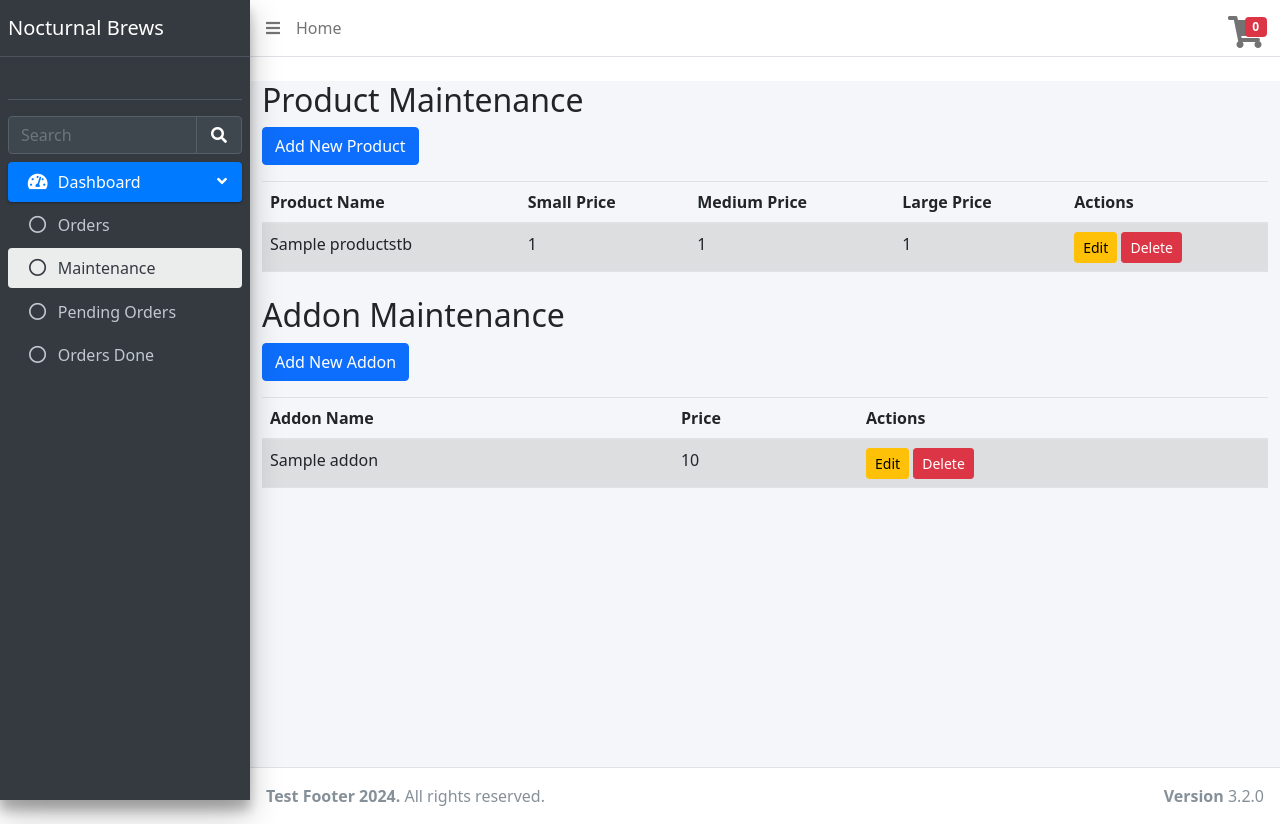
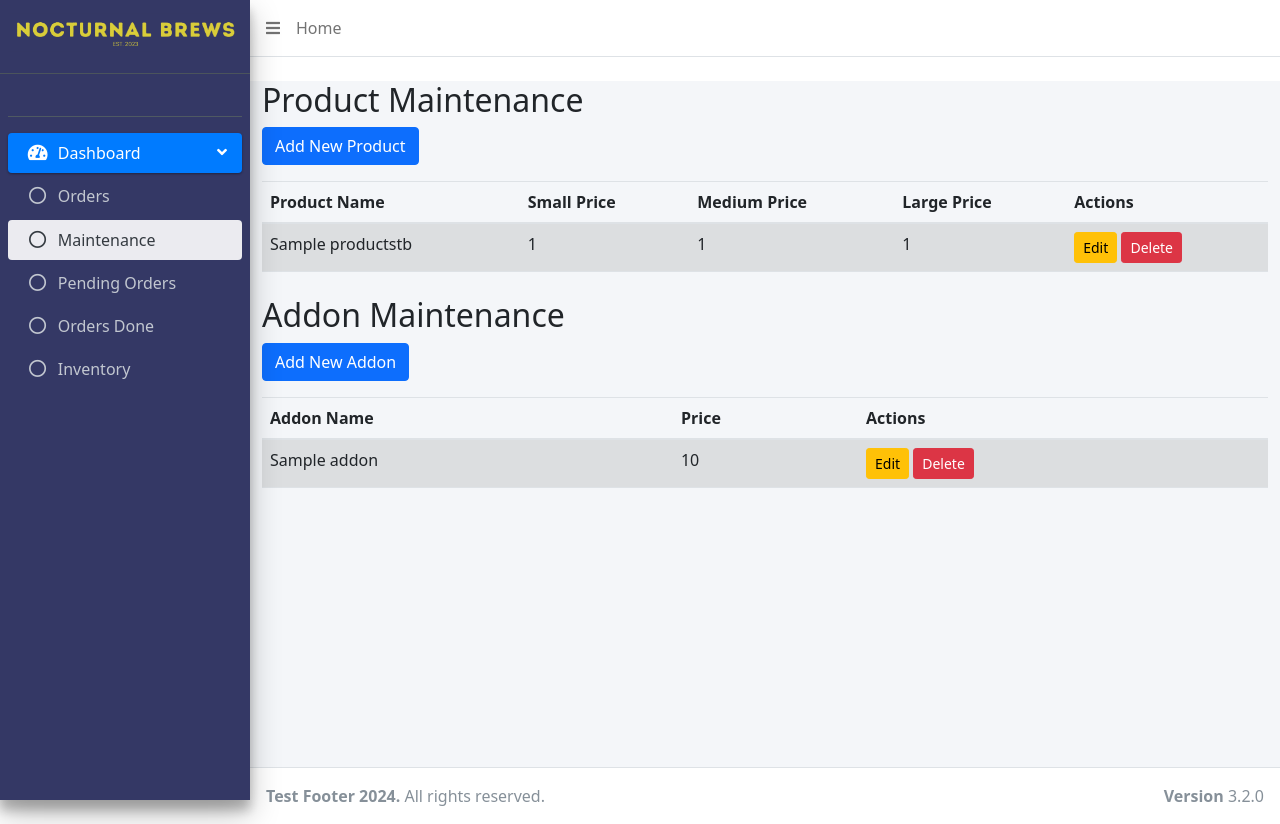
Before and after one commit to ShukuAki/NocturnalBrews, an ASP.NET Core app: page /Home/Maintenance in a window 1280 px wide. Run offline with ASP.NET Core 8, Linux system fonts and the light colour scheme; tables that the repository leaves empty hold one stand-in row (values such as "Sample post"); some libraries are stand-ins or nearby versions.

Commit message:
Design Changes

```diff
--- a/NocturnalBrews/Views/Home/Maintenance.cshtml
+++ b/NocturnalBrews/Views/Home/Maintenance.cshtml
@@ -50,22 +50,16 @@
             <!-- Right navbar links -->
             <ul class="navbar-nav ml-auto">
                 <!-- Navbar Search -->
-                <li class="nav-item">
-                    <a href="#" class="nav-link" onclick="showCart()">
-                        <i class="fas fa-shopping-cart fa-2x"></i>
-                        <span class="badge badge-danger navbar-badge" id="cartCount">0</span>
-                    </a>
-                </li>
+
 
             </ul>
         </nav>
         <!-- /.navbar -->
         <!-- Main Sidebar Container -->
-        <aside class="main-sidebar sidebar-dark-primary elevation-4">
+        <aside class="main-sidebar sidebar-dark-primary elevation-4" style="background-color: #343865;">
             <!-- Brand Logo -->
-            <a href="index3.html" class="brand-link">
-
-                <span class="brand-text font-weight-light"> Nocturnal Brews </span>
+            <a href="@Url.Action("Index", "Home")" class="brand-link">
+                <img src="~/logo.png" alt="Nocturnal Brews Logo" class="img-fluid" style="margin-bottom:     8px;">
             </a>
 
             <!-- Sidebar -->
@@ -77,23 +71,9 @@
                     </div>
                 </div>
 
-                <!-- SidebarSearch Form -->
-                <div class="form-inline">
-                    <div class="input-group" data-widget="sidebar-search">
-                        <input class="form-control form-control-sidebar" type="search" placeholder="Search" aria-label="Search">
-                        <div class="input-group-append">
-                            <button class="btn btn-sidebar">
-                                <i class="fas fa-search fa-fw"></i>
-                            </button>
-                        </div>
-                    </div>
-                </div>
-
                 <!-- Sidebar Menu -->
                 <nav class="mt-2">
-                    <ul class="nav nav-pills nav-sidebar flex-column" data-widget="treeview" role="menu" data-accordion="false">
-                        <!-- Add icons to the links using the .nav-icon class
-                             with font-awesome or any other icon font library -->
+                    <ul class="nav nav-pills nav-sidebar flex-column">
                         <li class="nav-item menu-open">
                             <a href="#" class="nav-link active">
                                 <i class="nav-icon fas fa-tachometer-alt"></i>
@@ -105,35 +85,39 @@
                             <ul class="nav nav-treeview">
                                 <li class="nav-item">
                                     <a href="@Url.Action("Index", "Home")" class="nav-link ">
-                                        <i class="far fa-circle nav-icon" id="index-icon"></i>
+                                        <i class="far fa-circle nav-icon"></i>
                                         <p>Orders</p>
                                     </a>
                                 </li>
                                 <li class="nav-item">
                                     <a href="@Url.Action("Maintenance", "Home")" class="nav-link active">
-                                        <i class="far fa-circle nav-icon" id="index-icon"></i>
+                                        <i class="far fa-circle nav-icon"></i>
                                         <p>Maintenance</p>
                                     </a>
                                 </li>
                                 <li class="nav-item">
-                                    <a href="@Url.Action("PendingOrder", "Home")" class="nav-link ">
-                                        <i class="far fa-circle nav-icon" id="index-icon"></i>
+                                    <a href="@Url.Action("PendingOrder", "Home")" class="nav-link">
+                                        <i class="far fa-circle nav-icon"></i>
                                         <p>Pending Orders</p>
                                     </a>
                                 </li>
                                 <li class="nav-item">
-                                    <a href="@Url.Action("OrdersDone", "Home")" class="nav-link ">
-                                        <i class="far fa-circle nav-icon" id="index-icon"></i>
+                                    <a href="@Url.Action("OrdersDone", "Home")" class="nav-link">
+                                        <i class="far fa-circle nav-icon"></i>
                                         <p>Orders Done</p>
+                                    </a>
+                                </li>
+                                <li class="nav-item">
+                                    <a href="@Url.Action("Inventory", "Home")" class="nav-link">
+                                        <i class="far fa-circle nav-icon"></i>
+                                        <p>Inventory</p>
                                     </a>
                                 </li>
                             </ul>
                         </li>
                     </ul>
                 </nav>
-                <!-- /.sidebar-menu -->
             </div>
-            <!-- /.sidebar -->
         </aside>
 
         <!-- Content Wrapper. Contains page content -->
```
Also changed, not shown: NocturnalBrews/Views/Home/Index.cshtml (+12 -29 lines), NocturnalBrews/Views/Home/Inventory.cshtml (+12 -29 lines), NocturnalBrews/Views/Home/OrdersDone.cshtml (+12 -29 lines), NocturnalBrews/Views/Home/PendingOrder.cshtml (+12 -29 lines), NocturnalBrews/wwwroot/logo.png (added), 1 other file.
